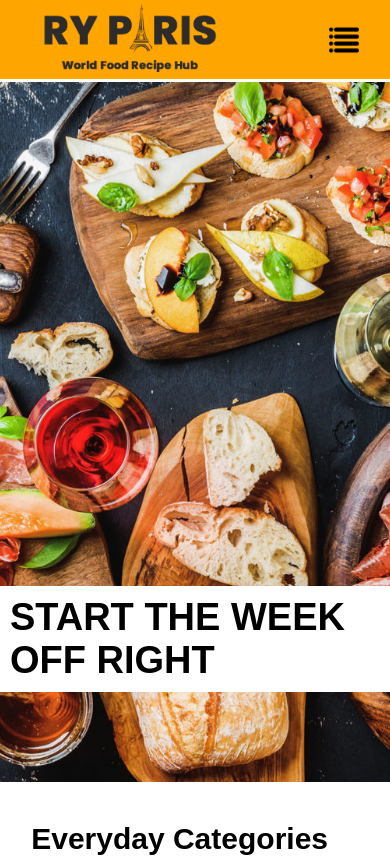
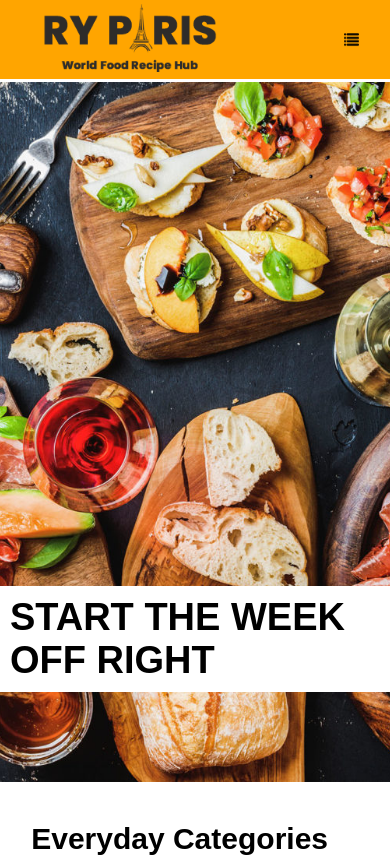
Before and after one commit to PythonEnthusiastic/Responsive-RyParis, a plain HTML site: page index.html in a window 390 px wide. Shown: the top 859 px of the page. Drawn offline with Linux system fonts and the light colour scheme.

Commit message:
Fixed Menu Icon

```diff
--- a/css/style.css
+++ b/css/style.css
@@ -393,6 +393,10 @@ hr {
 }
 
 @media only screen and (max-width: 700px) {
+    .menu-icon {
+        width: 15px;
+    }
+
     nav  ul {
         top: 11.5%;
     }
```
